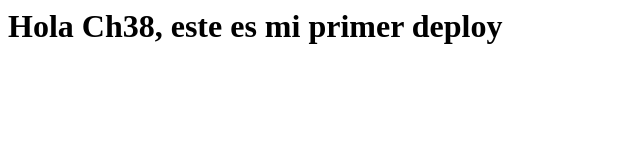
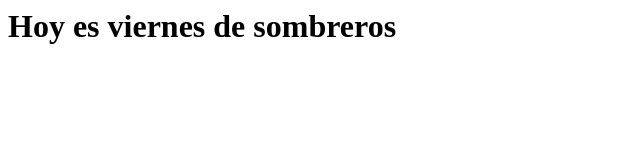
Before and after one commit to JorgeESala/Ch38-sesiones, a plain HTML site: page index.html in a window 1280 px wide. Shown: the whole page, without its empty margins (0-640 px from the left). Drawn offline with Linux system fonts and the light colour scheme.

Commit message:
Descripción de viernes temático

```diff
--- a/index.html
+++ b/index.html
@@ -3,6 +3,6 @@
 		<title>Ch38</title>
 	</head>
 	<body>
-		<h1>Hola Ch38, este es mi primer deploy</h1>
+		<h1>Hoy es viernes de sombreros</h1>
 	</body>
 </html>
```
